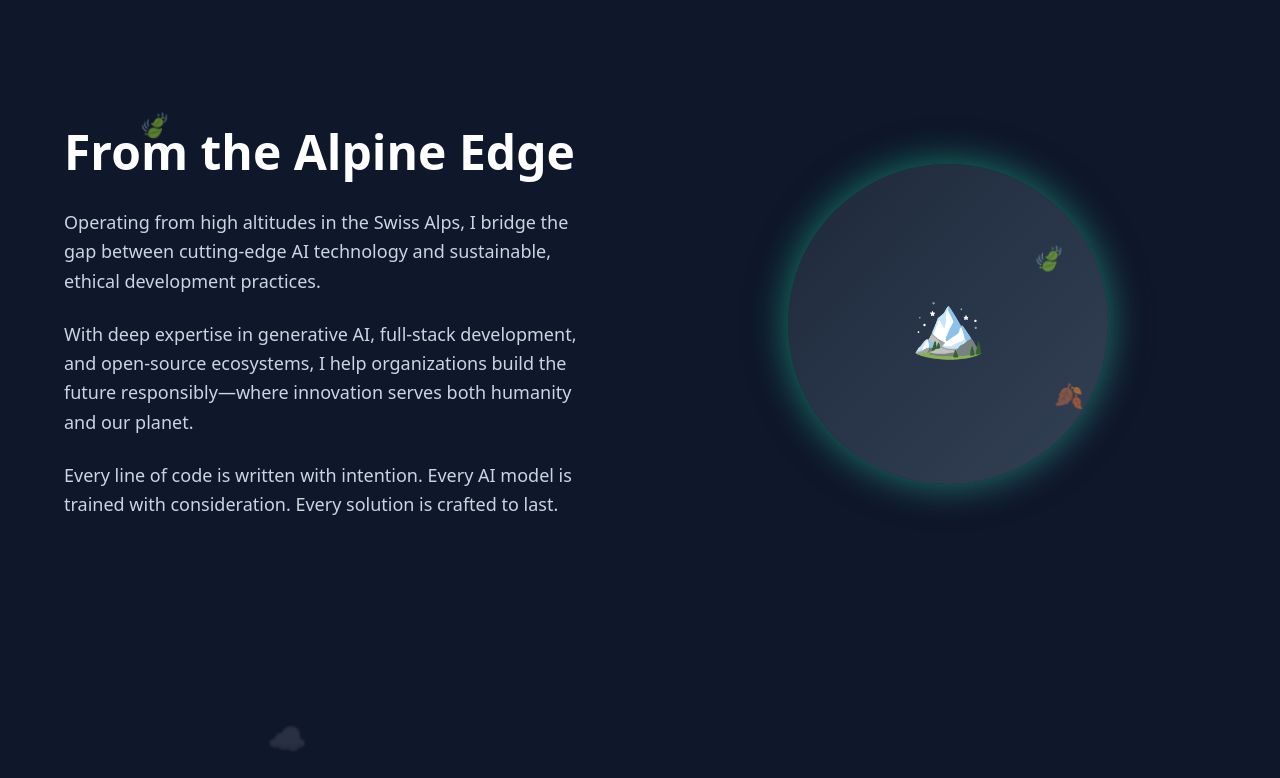
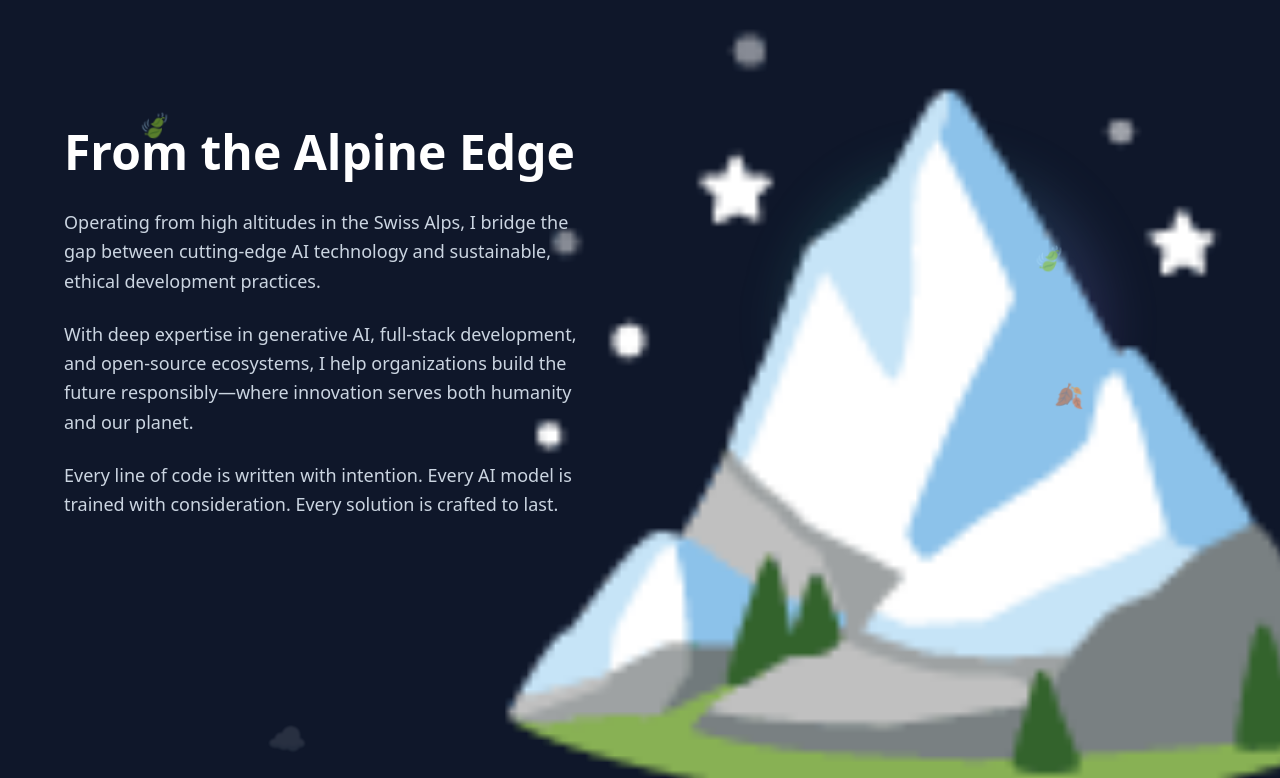
Before and after one commit to nordwestt/nordwestt.github.io, a Next.js app: page / in a window 1280 px wide. Shown: the part 800-1578 px from the top of the page. Built offline with nearby package versions, Linux system fonts and the light colour scheme.

Commit message:
Update size

```diff
--- a/app/page.tsx
+++ b/app/page.tsx
@@ -345,7 +345,7 @@ export default function NordWestWebsite() {
       <section className={`py-32 px-6 relative ${isDarkMode ? "text-white" : "text-stone-800"}`}>
         <div className="max-w-6xl mx-auto">
           <div className="grid md:grid-cols-2 gap-20 items-center">
-            <div>
+            <div className="relative z-10">
               <h2 className="text-4xl md:text-5xl font-bold mb-8 chromatic-text rgb-glitch">From the Alpine Edge</h2>
               <div className="space-y-6 text-lg leading-relaxed">
                 <p className={isDarkMode ? "text-slate-300" : "text-stone-700"}>
@@ -366,8 +366,8 @@ export default function NordWestWebsite() {
             <div className="relative">
               <div className="w-80 h-80 mx-auto relative">
                 <div className="absolute inset-0 bg-gradient-to-br from-emerald-500/20 to-purple-500/20 rounded-full blur-xl" />
-                <div className="relative w-full h-full bg-gradient-to-br from-slate-800 to-slate-700 rounded-full flex items-center justify-center portrait-glow">
-                  <div className="text-6xl">🏔️</div>
+                <div className="relative w-full h-full flex items-center justify-center">
+                  <div className="text-[600px] sm:text-[600px] md:text-[600px] lg:text-[800px]">🏔️</div>
                 </div>
               </div>
             </div>
```
